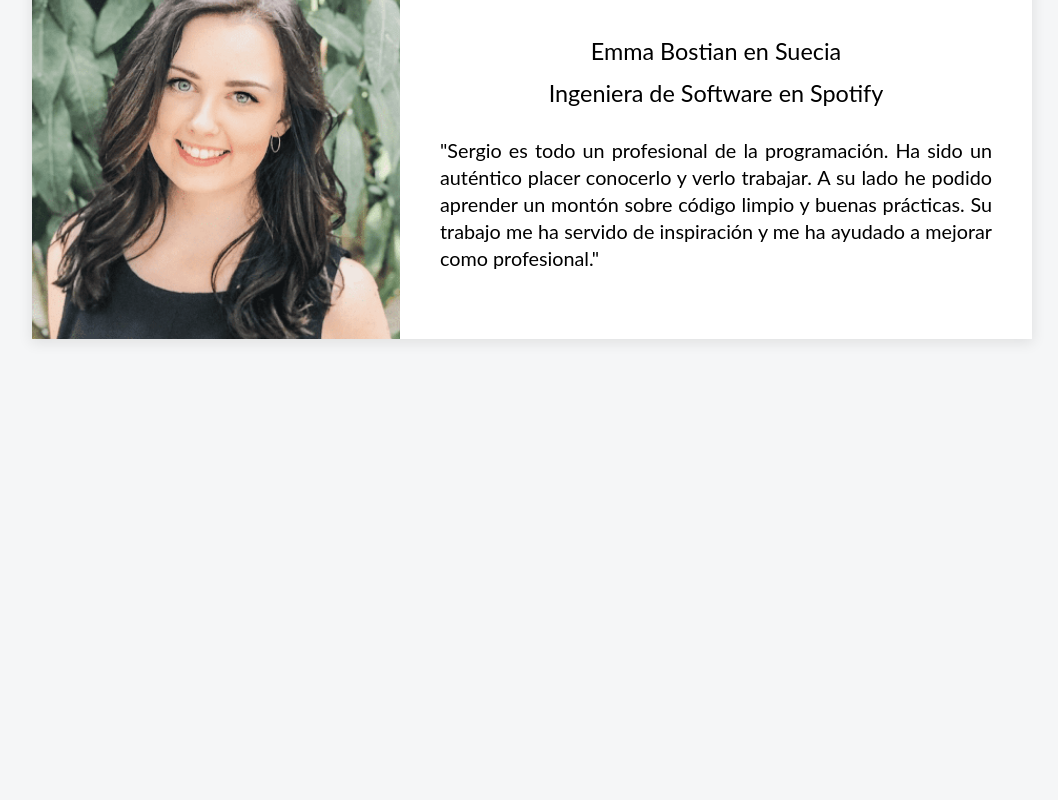
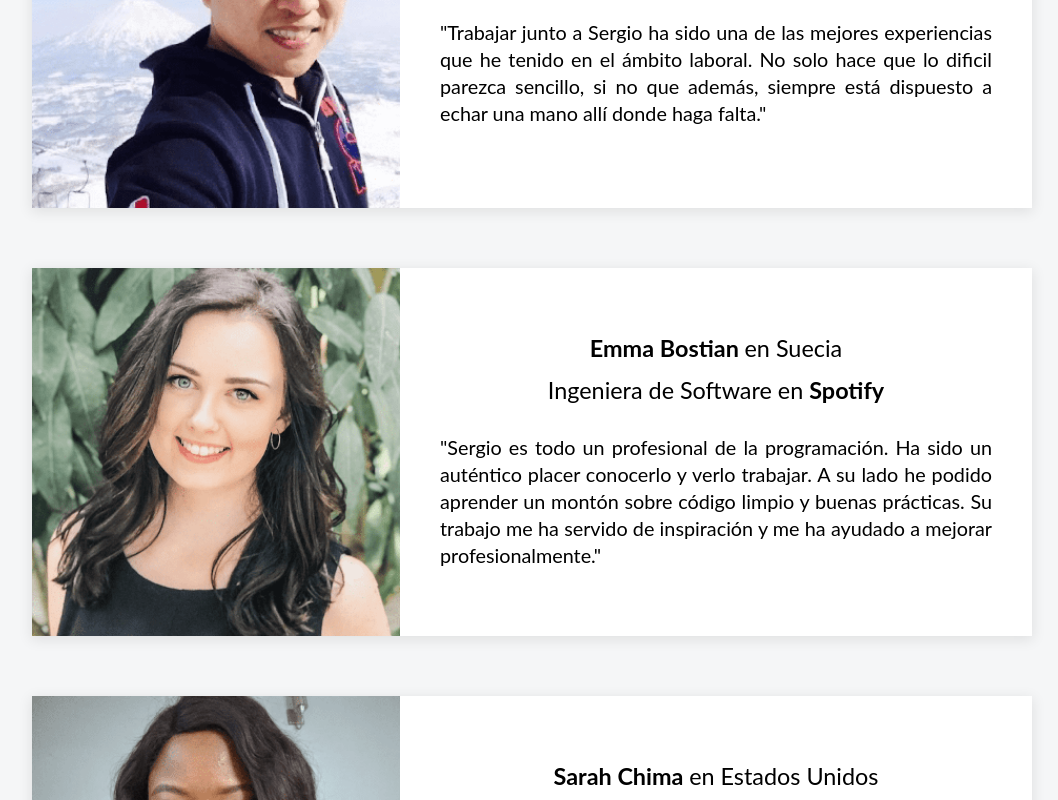
Before and after one commit to Sergio-Fernandez-Dev/testimonial-card-exercise, a React (Create React App) app: page / in a window 1280 px wide. Shown: the part 300-1100 px from the top of the page, without its empty margins (108-1166 px from the left). Before the commit the page ends 800 px from the top, so only its background shows below. Built offline with nearby package versions, Linux system fonts and the light colour scheme.

Commit message:
Adding new cards, props to images and bold parts to texts

```diff
--- a/src/App.css
+++ b/src/App.css
@@ -30,6 +30,7 @@ h1 {
 .main-container {
   min-height: 600px;
   display: flex;
+  flex-direction: column;
   flex-wrap: wrap;
   align-items: center;
   justify-content: center;
--- a/src/App.js
+++ b/src/App.js
@@ -7,6 +7,16 @@ function App() {
       <main className='main-container'>
         <h1>Lo que otras personas dicen de mí</h1>
         <TestimonialCard
+          name="Shawn Wang "
+          country="Singapur"
+          jobTitle="Programador Senior React"
+          company="Facebook"
+          testimony="Trabajar junto a Sergio ha sido una de las mejores experiencias que he tenido en el ámbito laboral.
+          No solo hace que lo dificil parezca sencillo, si no que además, siempre está dispuesto a echar una mano allí
+          donde haga falta."
+          image="shawn"
+        />
+        <TestimonialCard
           name="Emma Bostian "
           country="Suecia"
           jobTitle="Ingeniera de Software"
@@ -14,8 +24,18 @@ function App() {
           testimony="Sergio es todo un profesional de la programación.
           Ha sido un auténtico placer conocerlo y verlo trabajar.
           A su lado he podido aprender un montón sobre código limpio y buenas prácticas.
-          Su trabajo me ha servido de inspiración y me ha ayudado a mejorar como profesional."
-          image=""
+          Su trabajo me ha servido de inspiración y me ha ayudado a mejorar profesionalmente."
+          image="emma"
+        />
+        <TestimonialCard
+          name="Sarah Chima "
+          country="Estados Unidos"
+          jobTitle="Ingeniera DevOps"
+          company="Amazon"
+          testimony="En mis 18 años de carrera he tenido el placer de trabajar con algunos de los mejores
+          profesionales de sector. Tal vez la carrera de Sergio no haya hecho más que empezar, pero puedo decir,
+          sin miedo a equivocarme, que su pasión y su dedicación lo llevarán lejos."
+          image="sarah"
         />
       </main>
     </div>
--- a/src/components/TestimonialCard.jsx
+++ b/src/components/TestimonialCard.jsx
@@ -6,13 +6,19 @@ function TestimonialCard(props) {
         <article className="testimonial-container">
             <img
                 className="testimonial-img"
-                src={require("../img/testimonialCard-emma.png")}
-                alt="Foto de Emma"
+                src={require(`../img/testimonialCard-${props.image}.png`)}
+                alt={`Foto de ${props.name}`}
             />
             <section className="testimonial-text-container">
-                <p className="testimonial-name"> {props.name} en {props.country}</p>
-                <p className="testimonial-job-title">{props.jobTitle} en {props.company}</p>
-                <p className="testimonial-text">"{props.testimony}"</p>
+                <p className="testimonial-name">
+                    <strong>{props.name}</strong> en {props.country}
+                </p>
+                <p className="testimonial-job-title">
+                    {props.jobTitle} en <strong>{props.company}</strong>
+                </p>
+                <p className="testimonial-text">
+                    "{props.testimony}"
+                </p>
             </section>
         </article>
     );
```
